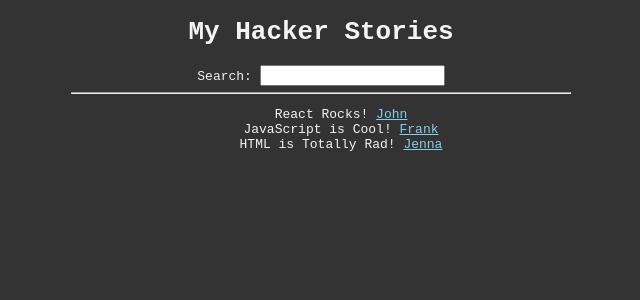
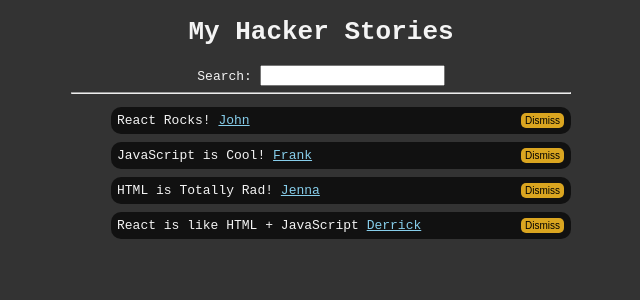
Before and after one commit to AndrewJacobVlietstra/React, a React (Create React App) app in the folder hacker-stories2/: page / in a window 1280 px wide. Shown: the top 300 px of the page, without its empty margins (319-959 px from the left). Built offline with nearby package versions, Linux system fonts and the light colour scheme.

Commit message:
Made the stories list stateful and also added a button to handle deleting each story

```diff
--- a/hacker-stories2/src/App.css
+++ b/hacker-stories2/src/App.css
@@ -5,6 +5,26 @@
   margin: 0 auto;
 }
 
-a {
+.App li {
+  display: flex;
+  justify-content: space-between;
+  background-color: #111;
+  margin: .5rem 0;
+  border-radius: 10px;
+  padding: 6px 1px;
+  padding-left: 6px;
+}
+
+.App a {
   color: skyblue;
 }
+
+.App button {
+  padding: 2px 4px;
+  font-size: 10px;
+  background-color: goldenrod;
+  border: none;
+  border-radius: 5px;
+  margin-right: 6px;
+  cursor: pointer;
+}
--- a/hacker-stories2/src/App.js
+++ b/hacker-stories2/src/App.js
@@ -1,3 +1,4 @@
+import { useState } from "react";
 import "./App.css";
 import useLocalStorage from "./useLocalStorage";
 
@@ -44,7 +45,7 @@
     setUserSearch(e.target.value);
   };
 
-  const stories = [
+  const initialStories = [
     {
       title: "React Rocks!",
       author: "John",
@@ -56,17 +57,31 @@
       title: "JavaScript is Cool!",
       url: "https://www.youtube.com/",
       author: "Frank",
-      point: 8,
-      id: 2,
+      points: 8,
+      id: 1,
     },
     {
       title: "HTML is Totally Rad!",
       url: "https://www.facebook.com/",
       author: "Jenna",
-      point: 21,
+      points: 21,
+      id: 2,
+    },
+    {
+      title: "React is like HTML + JavaScript",
+      url: "https://www.facebook.com/",
+      author: "Derrick",
+      points: 9,
       id: 3,
     },
   ];
+
+  const [stories, setStories] = useState(initialStories);
+
+  const handleRemoveStory = (item) => {
+    const newStories = stories.filter(story => story.id !== item.id);
+    setStories(newStories);
+  };
 
   const filteredStories = stories.filter((story) => {
     return story.title.toLowerCase().includes(userSearch.toLowerCase());
@@ -86,7 +101,7 @@
         Search:
       </ InputWithLabel>
       <hr />
-      <List list={filteredStories} />
+      <List list={filteredStories} onRemoveItem={handleRemoveStory} />
     </div>
   );
 }
@@ -94,27 +109,31 @@
 // These component functions are similar to classes in a sense
 // as they can instantiate as many JSX elements as you want but
 // react components are technically not classes
-function List({ list }) {
+function List({ list, onRemoveItem }) {
   // console.log('List Renders');
   return (
     <ul>
       {list.map((item) => (
-        <Item key={item.id} {...item} />
+        <Item key={item.id} {...item} item={item} onRemoveItem={onRemoveItem} />
       ))}
     </ul>
   );
 }
 
-function Item({ title, url, author }) {
+function Item({ item, title, url, author, onRemoveItem }) {
   // console.log('Item Renders');
+
   return (
     <li>
-      <span>{title} </span>
       <span>
-        <a target="_blank" rel="noreferrer" href={url}>
-          {author}
-        </a>
+        <span>{title} </span>
+        <span>
+          <a target="_blank" rel="noreferrer" href={url}>
+            {author}
+          </a>
+        </span>
       </span>
+      <button type='button' onClick={() => onRemoveItem(item)}>Dismiss</button>
     </li>
   );
 }
```
